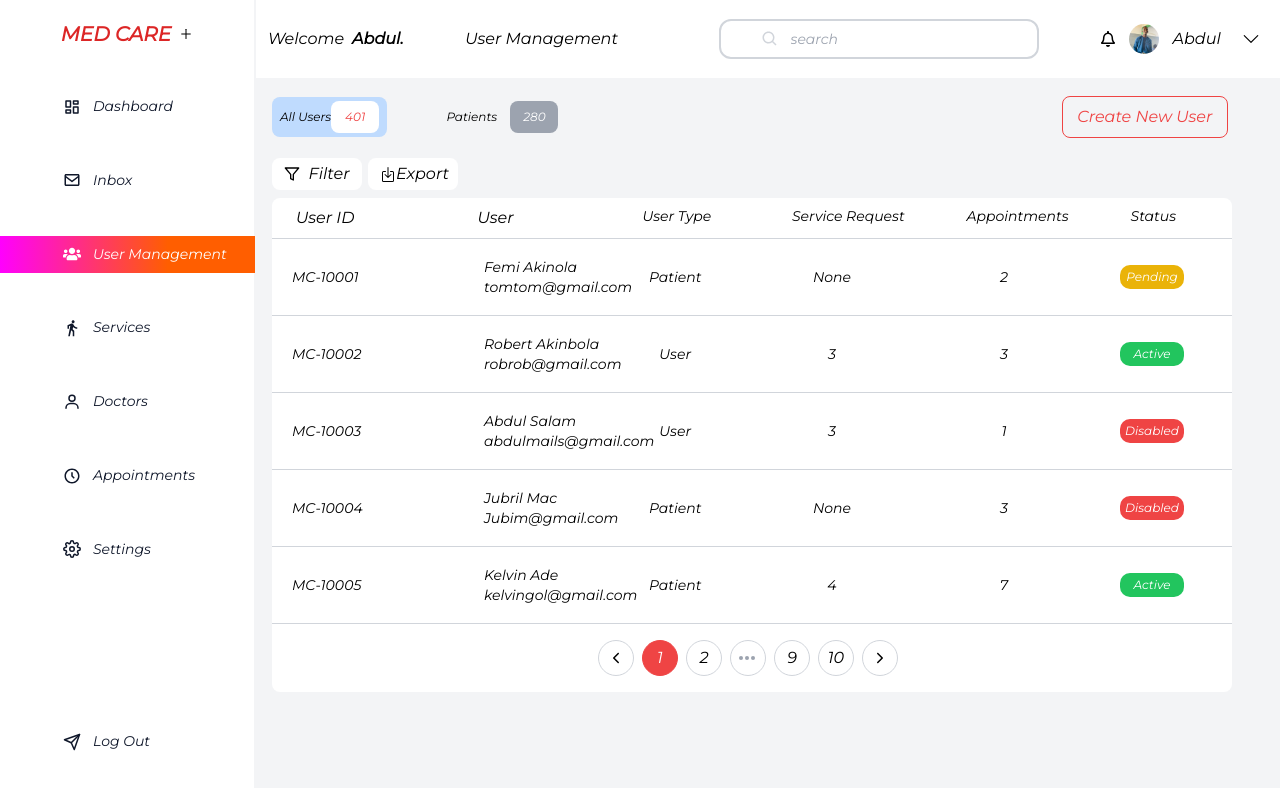
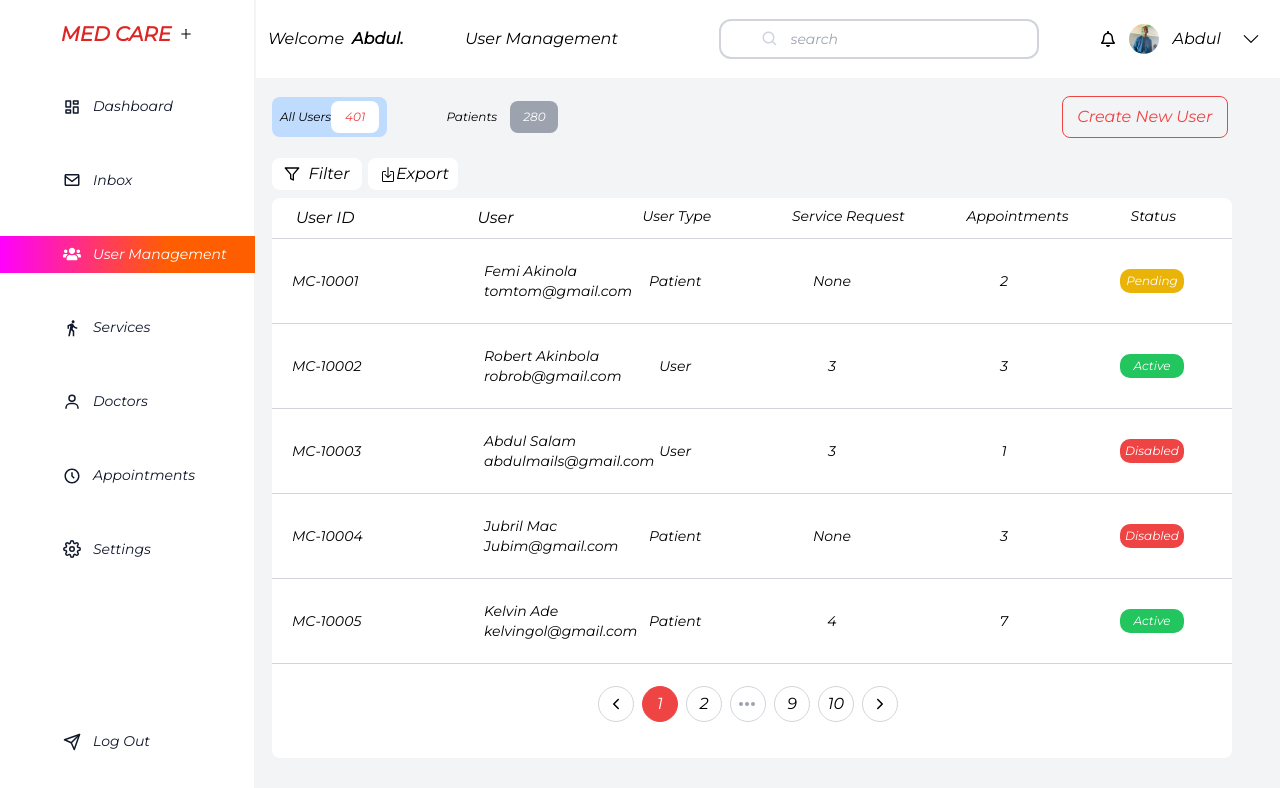
Before and after one commit to abdulfrfr/MEDI-SCHEDULAR, a React (Create React App) app: page /infos in a window 1280 px wide. Both pictures are taken after a click on the element "User Management". Shown: the top 788 px of the page. Built offline with nearby package versions, Linux system fonts and the light colour scheme.

Commit message:
bugs fixe

```diff
--- a/src/Components/Pages/User Management/UserManagement.js
+++ b/src/Components/Pages/User Management/UserManagement.js
@@ -187,7 +187,7 @@ function UserManagement(){
             </div>
 
 
-            <div className='w-[75vw] mx-4 rounded-lg bg-white'>
+            <div className='w-[75vw] h-[70vh] mx-4 rounded-lg bg-white'>
             <div className='flex justify-between items-start border-b-[1px] border-gray-300 px-4 py-0 w-[75vw]'>
                 <div className=' w-[17vw] px-0 py-2 flex justify-between items-start translate-x-2'>
                 <p>User ID</p>
@@ -216,7 +216,7 @@ function UserManagement(){
 
             <div>
                 {user.map((user, index)=>(
-                    <div className='border-b-[1px] border-gray-300'>
+                    <div className='border-b-[1px] py-1 border-gray-300'>
                     <div className='flex justify-between items-center px-5 py-4 text-sm h-[9.5vh]'>
                         <div className='flex justify-start items-center w-[23vw] '>
                             <div className='w-[5rem]'>{user.ID}</div>
@@ -240,7 +240,7 @@ function UserManagement(){
                 ))}
             </div>
 
-
+            <div className='flex justify-center items-center h-[10vh]'>
             <div className='flex justify-center items- p-4'>
                 <div onClick={changeDisplayFirst} className='border-[1px] border-gray-300 rounded-[50%] p-2 w-9 h-9 flex justify-center items-center mr-2'><IoIosArrowBack/></div>
 
@@ -261,6 +261,7 @@ function UserManagement(){
                 <div onClick={changeDisplaySecond} className='cursor-pointer border-[1px] border-gray-300 rounded-[50%] p-2 w-9 h-9 flex justify-center items-center mr-2'><IoIosArrowForward /></div>
             </div>
             </div>
+            </div>
         </section>
     )
 }
--- a/src/Components/SidenavAssets/SideNav.js
+++ b/src/Components/SidenavAssets/SideNav.js
@@ -22,7 +22,7 @@ function SideNav({setText, page, setPage}){
     useEffect(()=>{
         setPage(items.filter((item, index)=> index === 0))
 
-    }, [])
+    }, [items])
 
 
 
```
